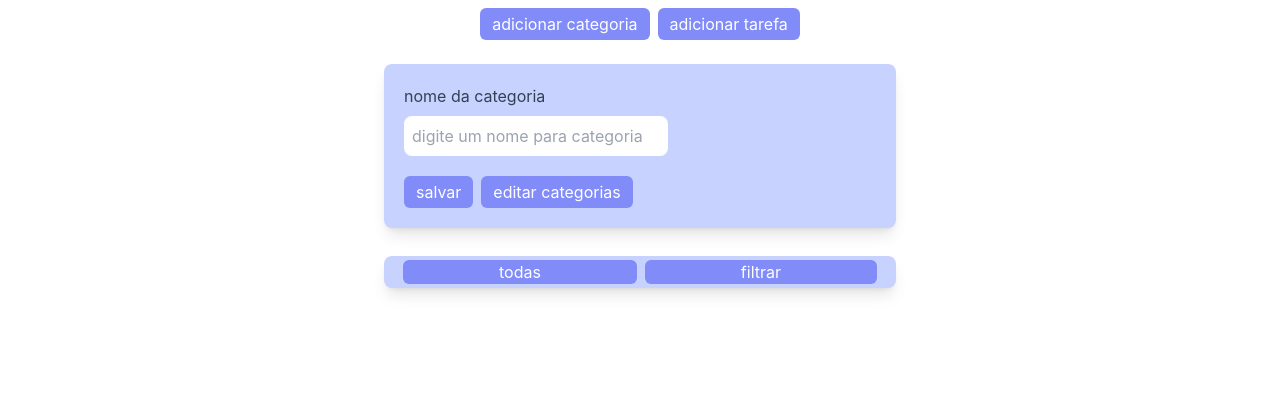
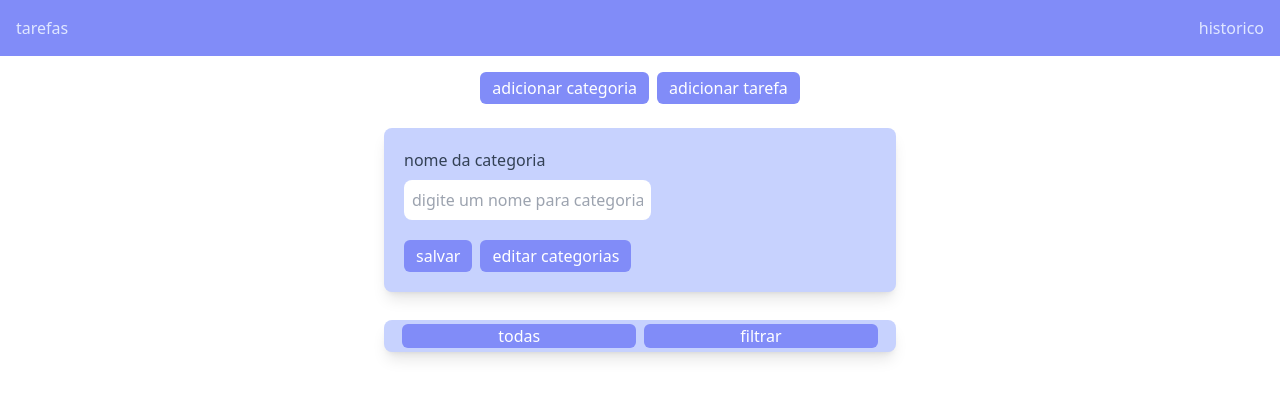
Before and after one commit to anamoraisdev/frontend-todolist, a React (Create React App) app: page / in a window 1280 px wide. Shown: the top 398 px of the page. Built offline with nearby package versions, Linux system fonts and the light colour scheme.

Commit message:
componente navbar e consertando estilos

```diff
--- a/src/App.jsx
+++ b/src/App.jsx
@@ -3,7 +3,7 @@ import Home from './paginas/home';
 
 function App() {
   return (
-    <div className="App">
+    <div className="">
       <Home/>
     </div>
   );
--- /dev/null
+++ b/src/componentes/navbar.jsx
@@ -0,0 +1,10 @@
+const Navbar = () => {
+    return (
+        <main className="bg-indigo-400 w-[100%] flex justify-between p-4 fixed top-0 left-0 right-0 text-indigo-100">
+            <h1>tarefas</h1>
+            <a href="">historico</a>
+        </main>
+    )
+}
+
+export default Navbar
--- a/src/index.css
+++ b/src/index.css
@@ -1,16 +1,4 @@
-body {
-  margin: 0;
-  font-family: -apple-system, BlinkMacSystemFont, 'Segoe UI', 'Roboto', 'Oxygen',
-    'Ubuntu', 'Cantarell', 'Fira Sans', 'Droid Sans', 'Helvetica Neue',
-    sans-serif;
-  -webkit-font-smoothing: antialiased;
-  -moz-osx-font-smoothing: grayscale;
-}
 
-code {
-  font-family: source-code-pro, Menlo, Monaco, Consolas, 'Courier New',
-    monospace;
-}
 
 @tailwind base;
 @tailwind components;
--- a/src/index.js
+++ b/src/index.js
@@ -3,10 +3,12 @@ import ReactDOM from 'react-dom/client';
 import './index.css';
 import App from './App';
 import reportWebVitals from './reportWebVitals';
+import Navbar from './componentes/navbar';
 
 const root = ReactDOM.createRoot(document.getElementById('root'));
 root.render(
   <React.StrictMode>
+    <Navbar/>
     <App />
   </React.StrictMode>
 );
--- a/src/paginas/home.jsx
+++ b/src/paginas/home.jsx
@@ -79,9 +79,9 @@ const Home = () => {
 
 
   return (
-    <div className="App">
+    <div className="mt-16">
       <header className='flex flex-col items-center'>
-        <div className='flex justify-center gap-2 m-2 '>
+        <div className='flex justify-center gap-2 m-2'>
           <button onClick={() => setControlForms("categoria")} className="py-1 px-3 bg-indigo-400 rounded-md text-white hover:bg-indigo-500">adicionar categoria</button>
           <button onClick={() => setControlForms("tarefa")} className="py-1 px-3 bg-indigo-400 rounded-md text-white hover:bg-indigo-500">adicionar tarefa</button>
         </div>
@@ -97,6 +97,36 @@ const Home = () => {
         }
 
       </header>
+
+      <div className='flex flex-col items-center'>
+        <main className='flex flex-col items-center bg-indigo-200 shadow-lg m-3 rounded-lg lg:max-w-[50%] lg:min-w-[50%] min-w-[90%] sm:min-w-[70%] xl:min-w-[40%] xl:max-w-[40%]'>
+          <div className='flex'>
+            <button onClick={() => setView(true)} className="m-1 px-12 sm:px-24 md:px-24 lg:px-24 xl:px-24 bg-indigo-400 rounded-md text-white hover:bg-indigo-500 ">todas</button>
+            <button onClick={() => setView(false)} className="m-1 px-12 sm:px-24 md:px-24 lg:px-24 xl:px-24 bg-indigo-400 rounded-md text-white hover:bg-indigo-500 ">filtrar</button>
+          </div>
+          <div className='flex overflow-x-scroll text-center text-slate-700 w-[100%]'>
+            {!view && categorias.map((categoria) => {
+              const tarefasDaCategoria = filtrarPorCategoria(categoria)
+              return (
+                <div className='flex flex-col min-w-[100%]'>
+                    <p>
+                      {categoria?.nome}
+                    </p>
+                  {tarefasDaCategoria.map((tarefa) =>
+                    <CardTarefa key={tarefa.id} tarefa={tarefa} openModal={openModal} excluirTarefa={excluirTarefa} tarefas={tarefas} setTarefas={setTarefas}/>
+                  )}
+                </div>)
+            })}
+          </div>
+
+          {view && tarefas.map((tarefa) =>
+            <div key={tarefa.id} className='min-w-[100%]'>
+              <CardTarefa tarefa={tarefa} openModal={openModal} excluirTarefa={excluirTarefa} tarefas={tarefas}  setTarefas={setTarefas}/>
+            </div>
+          )}
+        </main>
+
+      </div>
 
       {tarefaAEditar !== undefined && tarefaAEditar !== null &&
         <Modal
@@ -140,38 +170,6 @@ const Home = () => {
         </Box>
       </Modal>
       }
-
-
-
-      <div className='flex flex-col items-center'>
-        <main className='flex flex-col items-center bg-indigo-200 shadow-lg m-3 rounded-lg lg:max-w-[50%] lg:min-w-[50%] min-w-[90%] sm:min-w-[70%] xl:min-w-[40%] xl:max-w-[40%]'>
-          <div className='flex'>
-            <button onClick={() => setView(true)} className="m-1 px-12 sm:px-24 md:px-24 lg:px-24 xl:px-24 bg-indigo-400 rounded-md text-white hover:bg-indigo-500 ">todas</button>
-            <button onClick={() => setView(false)} className="m-1 px-12 sm:px-24 md:px-24 lg:px-24 xl:px-24 bg-indigo-400 rounded-md text-white hover:bg-indigo-500 ">filtrar</button>
-          </div>
-          <div className='flex overflow-x-scroll text-center text-slate-700 w-[100%]'>
-            {!view && categorias.map((categoria) => {
-              const tarefasDaCategoria = filtrarPorCategoria(categoria)
-              return (
-                <div className='flex flex-col min-w-[100%]'>
-                    <p>
-                      {categoria?.nome}
-                    </p>
-                  {tarefasDaCategoria.map((tarefa) =>
-                    <CardTarefa key={tarefa.id} tarefa={tarefa} openModal={openModal} excluirTarefa={excluirTarefa} tarefas={tarefas} setTarefas={setTarefas}/>
-                  )}
-                </div>)
-            })}
-          </div>
-
-          {view && tarefas.map((tarefa) =>
-            <div key={tarefa.id} className='min-w-[100%]'>
-              <CardTarefa tarefa={tarefa} openModal={openModal} excluirTarefa={excluirTarefa} tarefas={tarefas}  setTarefas={setTarefas}/>
-            </div>
-          )}
-        </main>
-
-      </div>
     </div>
   );
 }
```
